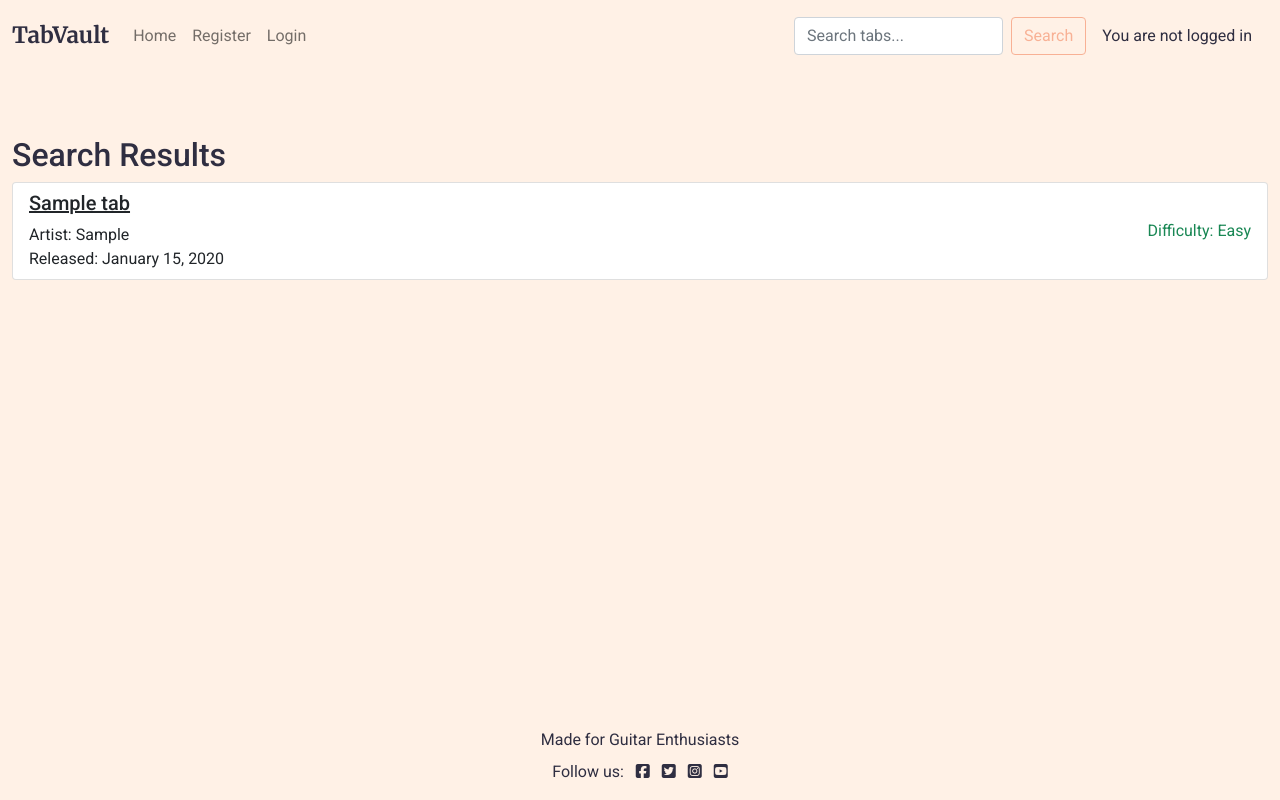
After one commit to Oliver-Tommy/TabVault, a Django app: page /search/ in a window 1280 px wide. The commit adds this page. Run offline with Django 4.2, Linux system fonts and the light colour scheme; tables that the repository leaves empty hold one stand-in row (values such as "Sample post"); some libraries are stand-ins or nearby versions.

Commit message:
Add search bar functionality

```diff
--- a/static/css/style.css
+++ b/static/css/style.css
@@ -213,3 +213,15 @@ body {
 .review-form {
     margin-top: 1.3em;
 }
+
+.search-btn {
+    color: #F8B195;
+    border-style: solid;
+    border-width: 1px;
+    border-color:  #F8B195;
+}
+
+.search-btn:hover {
+    color: #F8B195;
+    background-color: #fde5d3;
+}
--- /dev/null
+++ b/tab/templates/tab/search_results.html
@@ -0,0 +1,35 @@
+{% extends "base.html" %}
+
+{% block content %}
+<div class="container-fluid">
+    <div class="row">
+        <div class="col-12 mt-3">
+            <h2>Search Results</h2>
+            {% if tabs %}
+            <ul class="list-group">
+                {% for tab in tabs %}
+                <li class="list-group-item">
+                    <div class="d-flex justify-content-between align-items-center">
+                        <div>
+                            <h5><a class="link-dark" href="{% url 'tab_detail' tab.slug %}">{{ tab.title }}</a></h5>
+                            <p class="mb-0">Artist: {{ tab.artist }}</p>
+                            <p class="mb-0">Released: {{ tab.created_at|date:"F j, Y" }}</p>
+                        </div>
+                        <div>
+                            <p class="mb-0 {% if tab.difficulty == 'Hard' %}text-danger{% elif tab.difficulty == 'Intermediate' %}text-warning{% else %}text-success{% endif %}">
+                                Difficulty: {{ tab.difficulty }}
+                            </p>
+                        </div>
+                    </div>
+                </li>
+                {% endfor %}
+            </ul>
+            {% else %}
+            <div class="col-12 text-center">
+                <h4>No tabs found.</h4>
+            </div>
+            {% endif %}
+        </div>
+    </div>
+</div>
+{% endblock %}
--- a/tab/urls.py
+++ b/tab/urls.py
@@ -3,6 +3,7 @@ from django.urls import path
 
 urlpatterns = [
     path('', views.TabList.as_view(), name='home'),
+    path('search/', views.search_tabs, name='search_tabs'),
     path('<slug:slug>/', views.tab_detail, name='tab_detail'),
     path('<slug:slug>/edit_review/<int:review_id>/', views.review_edit, name='review_edit'),
     path('<slug:slug>/delete_review/<int:review_id>', views.review_delete, name='review_delete'),
--- a/tab/views.py
+++ b/tab/views.py
@@ -1,7 +1,7 @@
 from django.shortcuts import render, get_object_or_404, reverse
 from django.views import generic
 from django.contrib import messages
-from django.db.models import Avg
+from django.db.models import Avg, Q
 from django.http import HttpResponseRedirect
 from .models import Tab, Review
 from .forms import ReviewForm
@@ -114,3 +114,19 @@ def review_delete(request, slug, review_id):
         messages.add_message(request, messages.ERROR, 'You can only delete your own comments!')
 
     return HttpResponseRedirect(reverse('tab_detail', args=[slug]))
+
+def search_tabs(request):
+    query = request.GET.get('q', '')
+    if query:
+        tabs = Tab.objects.filter(
+            Q(title__icontains=query) |
+            Q(artist__icontains=query) |
+            Q(genre__icontains=query)
+        )
+    else:
+        tabs = Tab.objects.all()
+
+    return render(request, 'tab/search_results.html', {
+        'tabs': tabs,
+        'query': query
+    })
--- a/templates/base.html
+++ b/templates/base.html
@@ -63,6 +63,12 @@
                             </li>
                         {% endif %}
                     </ul>
+
+                    <form action="{% url 'search_tabs' %}" method="get" class="d-flex">
+                        <input class="form-control me-2" type="search" placeholder="Search tabs..." aria-label="Search" name="q" value="{% if request.GET.q %}{{ request.GET.q }}{% endif %}">
+                        <button class="btn search-btn" type="submit">Search</button>
+                    </form>
+
                     {% if user.is_authenticated %}
                         <p class="text-end m-3">You are logged in as {{ user }}</p>
                     {% else %}
```
